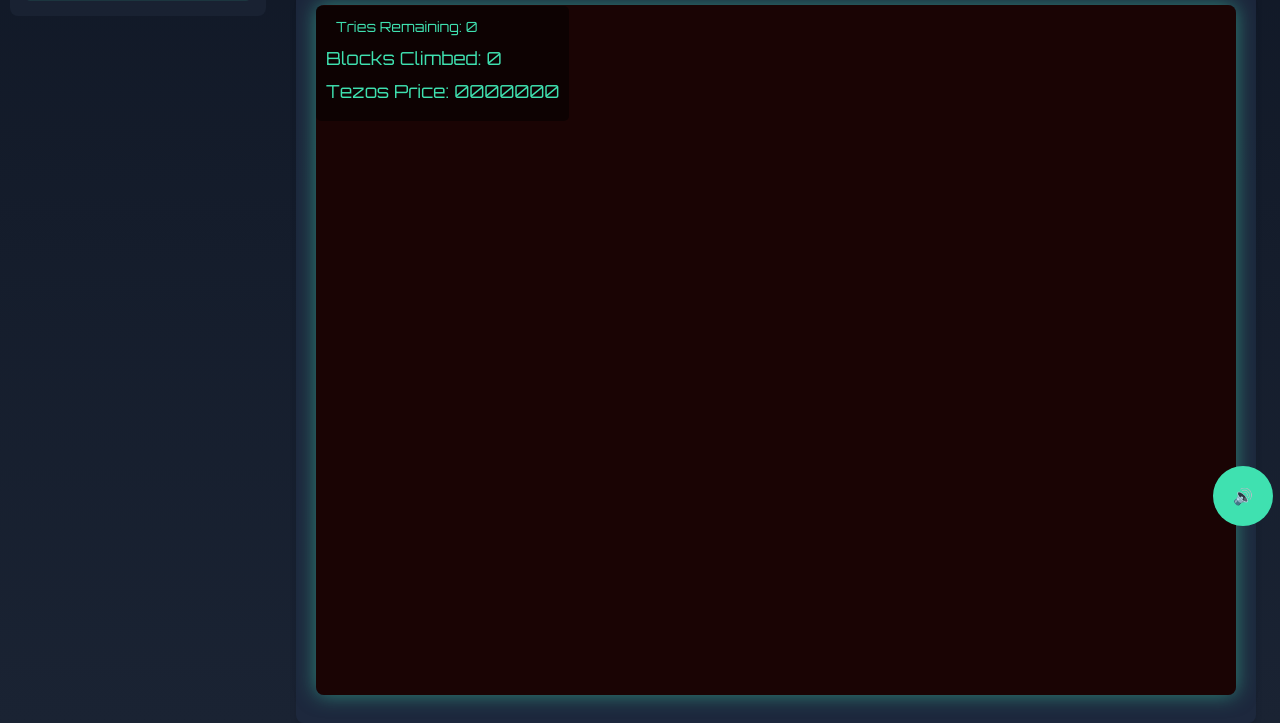
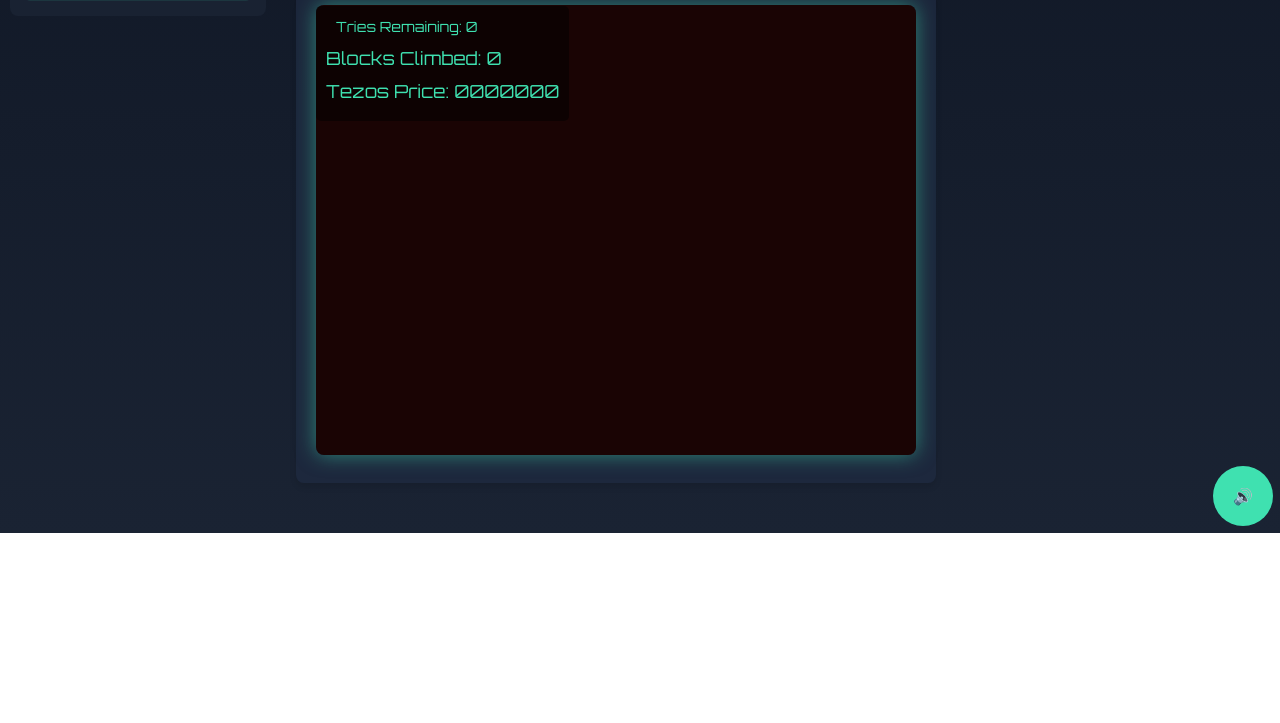
Before and after one commit to Blindripper/blockjump, a plain HTML site: page index.html in a window 1280 px wide. Shown: the part 267-990 px from the top of the page. After the commit the page ends 800 px from the top, so only its background shows below. Drawn offline with Linux system fonts and the light colour scheme; no server answers; a script that the page names is missing.

Commit message:
Update styles.css

```diff
--- a/styles.css
+++ b/styles.css
@@ -79,8 +79,8 @@ header {
   }
 
 #gameContainer {
-  height: 75%;
-  width: 75%;
+  max-width: 800px;
+  width:50%;
   flex: 0 0 auto;
   background: rgba(31, 42, 64, 0.8);
   border-radius: 8px;
```
